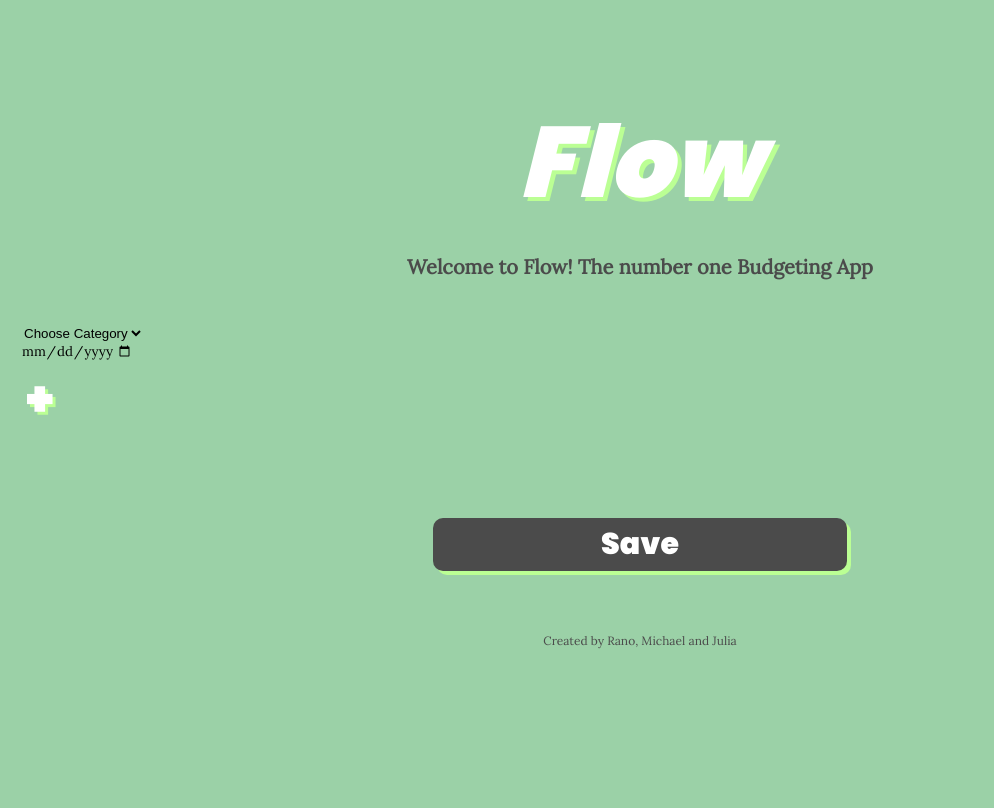
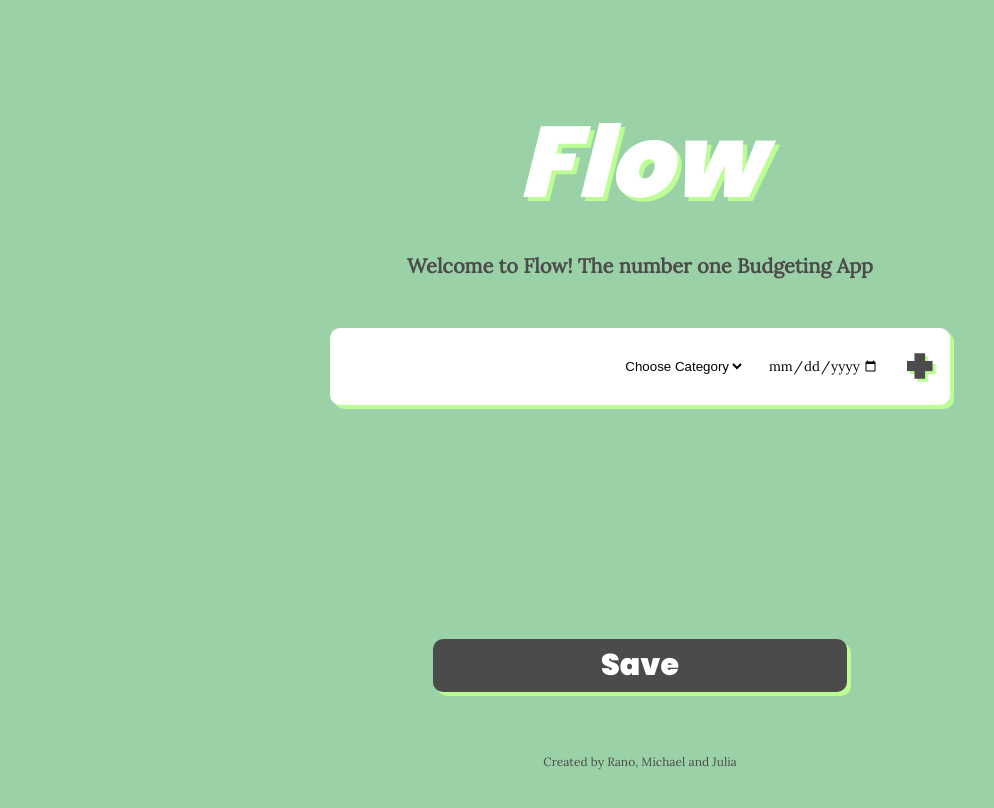
Before and after one commit to RanoZangana/Budget-Calculator, a React (Create React App) app in the folder budgetcalculator/: page / in a window 1280 px wide. Shown: the top 808 px of the page, without its empty margins (0-994 px from the left). Built offline with nearby package versions, Linux system fonts and the light colour scheme.

Commit message:
yes grid

```diff
--- a/budgetcalculator/src/App.css
+++ b/budgetcalculator/src/App.css
@@ -20,25 +20,46 @@ h2
   font-family: 'Lora', serif;
   color:rgb(75, 75, 75);
   font-size: 20px;
+  margin: 16px 0px 50px 0px;
 }
-
-
 
 .container1 {
   display: grid;
-  grid-template-columns: 3fr 3fr 3fr;
+  grid-template-columns: 1fr 1fr 1fr 1fr;
+  grid-template-rows: 1fr 1fr 1fr;
 }
 
-input{
-  display: grid;
+.SearchForm
+{
+  grid-column-start: 2;
+  grid-column-end: 4;
+  grid-row-start: 1;
+  background-color: white;
+  border-radius: 10px;
+  box-shadow: 4px 4px hsl(98, 100%, 79%);
+}
+
+.Items
+{
+  grid-column-start: 2;
+  grid-column-end: 4;
+  grid-row-start: 3;
+}
+
+#form
+{
+  display:flex;
+  justify-content: space-around;
+}
+
+input
+{
   font-family: 'Lora', serif;
-  grid-column-start: 2;
-  grid-column-end: five;
 }
 
 #amount
 {
-  grid-column-start: 2;
+  text-align: center;
   border: none;
   background: none;
   font-size: 20px;
@@ -47,6 +68,7 @@ input{
 
 select
 {
+  text-align: center;
   border: none;
   background: none;
 }
@@ -58,6 +80,7 @@ option
 
 #date
 {
+  text-align: center;
   border: none;
   background: none;
 
@@ -68,7 +91,7 @@ option
   font-family: 'Poppins', sans-serif;
   font-weight: bold;
   font-size: 50px;
-  color: white;
+  color: rgb(75, 75, 75);
   padding: 8;
   border: none;
   background: none;
--- a/budgetcalculator/src/Searchform.js
+++ b/budgetcalculator/src/Searchform.js
@@ -23,7 +23,7 @@ function SearchForm() {
     }
     return (
         <div className="SearchForm">
-            <form onSubmit={handleSubmit}>
+            <form id='form' onSubmit={handleSubmit}>
                 <input
                 id='amount'
                 type="number"
```
